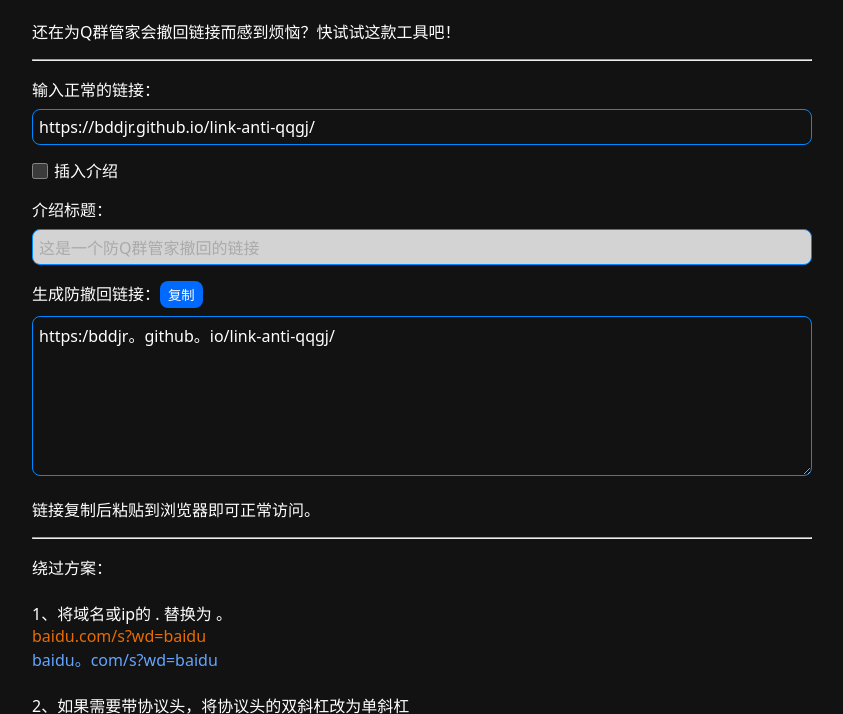
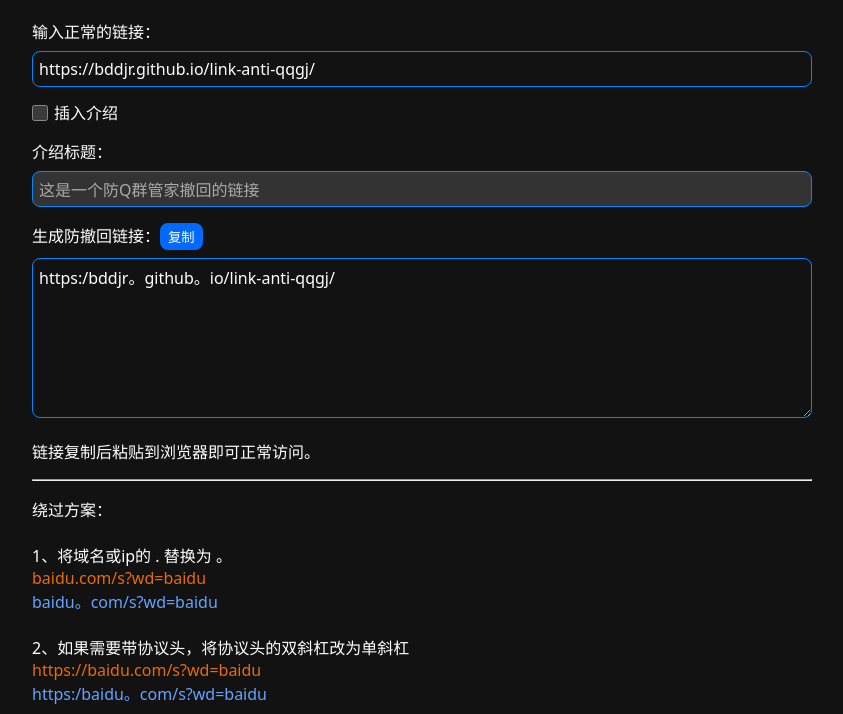
Before and after one commit to bddjr/link-anti-qqgj, a plain HTML site: page index.html in a window 1280 px wide. Shown: the part 70-784 px from the top of the page, without its empty margins (218-1061 px from the left). Drawn offline with Linux system fonts and the dark colour scheme.

Commit message:
修复深色模式禁用输入框的背景

```diff
--- a/index.css
+++ b/index.css
@@ -123,6 +123,9 @@ footer>p {
     .example_link {
         color: #64a4ff;
     }
+    input[type=text]:disabled {
+        background-color: #333;
+    }
 }
 
 @media (prefers-color-scheme: light) {
--- a/index.html
+++ b/index.html
@@ -19,9 +19,6 @@
     <div id="divmain">
         <div id="divmain2">
             <h1><img class="h1img" src="icon.webp" alt="" /> 链接防Q群管家撤回</h1>
-            <p>还在为Q群管家会撤回链接而感到烦恼？快试试这款工具吧！</p>
-
-            <hr />
 
             <p class="inputTitle">输入正常的链接：</p>
             <input type="text" id="inputlink" class="width_need_js disable_nodrop"
```
